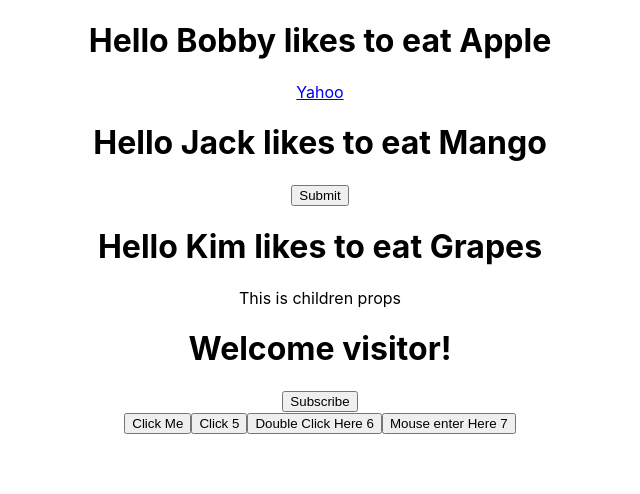
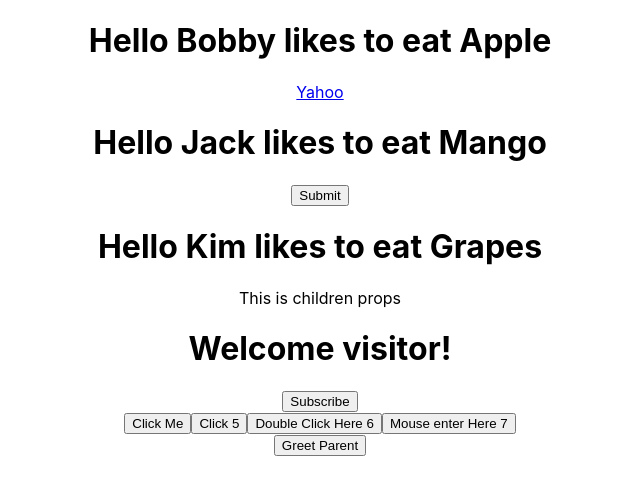
Before and after one commit to Jaswal1p/brand-new-react2023, a React (Create React App) app: page / in a window 1280 px wide. Shown: the top 494 px of the page, without its empty margins (320-960 px from the left). Built offline with nearby package versions, Linux system fonts and the light colour scheme.

Commit message:
added code to connect function in parent.js to call it in Child.js as props

```diff
--- a/src/App.js
+++ b/src/App.js
@@ -4,6 +4,7 @@ import './App.css';
 import { Greet } from './components/Greet';
 import { Message } from './components/Message';
 import { ClickHandler } from './components/ClickHandler';
+import { Parent } from './components/Parent';
 
 // function App() {
 //   return (
@@ -44,6 +45,8 @@ function App() {
       <Message />
 
       <ClickHandler />
+
+      <Parent />
     </div>
   );
 }
--- /dev/null
+++ b/src/components/Child.js
@@ -0,0 +1,7 @@
+export const Child = (props) => {
+    return (
+        <div>
+            <button onClick={props.greetHandler}>Greet Parent</button>
+        </div>
+    );
+};
--- /dev/null
+++ b/src/components/Parent.js
@@ -0,0 +1,12 @@
+import {Child} from './Child';
+
+export const Parent = () => {
+    const greetParent = () => {
+        console.log('Hello Parent');
+        alert('Hello Parent');
+
+    }
+
+    return <Child greetHandler={greetParent} />
+
+}
```
